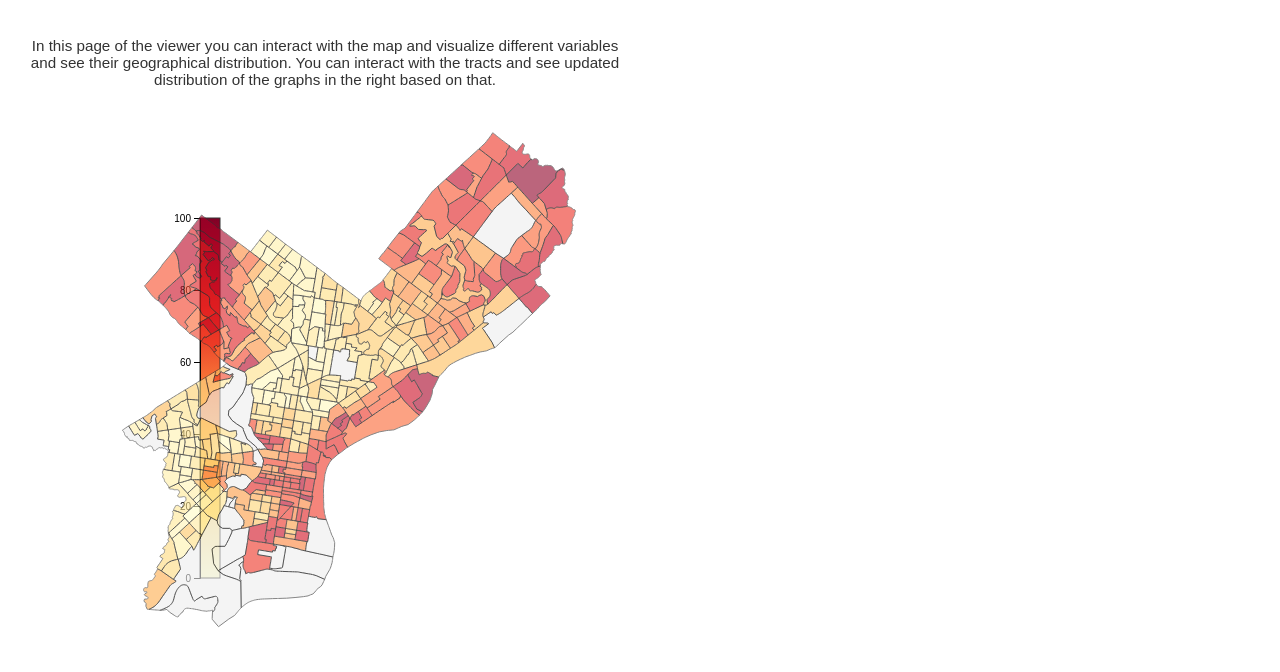
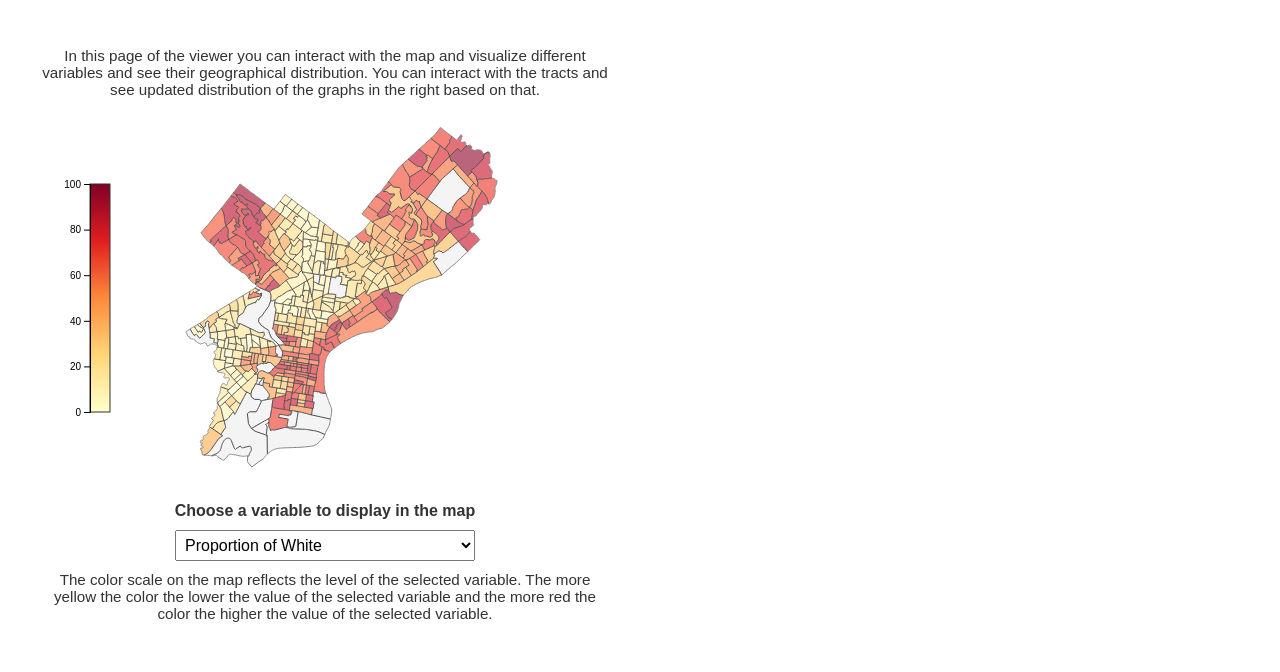
Before and after one commit to fabiancpl/d3-dashboard, a plain HTML site: page www/index.html in a window 1280 px wide. Shown: the part 128-800 px from the top of the page. Drawn offline with nearby package versions, Linux system fonts and the light colour scheme.

Commit message:
Adjusting styles

```diff
--- a/www/script.js
+++ b/www/script.js
@@ -1,5 +1,3 @@
-// script.js
-
 document.addEventListener('DOMContentLoaded', () => {
   const propertyMapping = {
     'Prop_white': 'Proportion of White',
@@ -59,14 +57,14 @@ document.addEventListener('DOMContentLoaded', () => {
   const width = svg.node().clientWidth;
   const height = svg.node().clientHeight;
   const projection = d3.geoMercator()
-    .center([-75.1352, 39.9926])
-    .scale(80000)
+    .center([-75.1352, 40.0020])
+    .scale(55000)
     .translate([width / 2, height / 2]);
   const path = d3.geoPath().projection(projection);
 
   const legendWidth = 20;
   const legendHeight = height * 0.6;
-  let legendX = 170;
+  let legendX = 50;
   const legendY = (height - legendHeight) / 2;
   const defs = svg.append('defs');
   const gradient = defs.append('linearGradient')
--- a/www/styles.css
+++ b/www/styles.css
@@ -12,7 +12,7 @@ main { flex: 1; width: 100%; padding: 20px; }
 
 /* Two-column layout for Tab 1 */
 #tab1 { display: flex; flex-wrap: wrap; gap: 20px; }
-#tab1 .column { flex: 1; min-width: 250px; padding: 10px; }
+#tab1 .column { flex: 1; min-width: 250px; padding: 20px; }
 
 /* Map instructions */
 .map-instruction-top,
@@ -29,23 +29,23 @@ main { flex: 1; width: 100%; padding: 20px; }
   display: block;
   text-align: center;
   font-weight: bold;
-  margin-top: 20px;
-  margin-bottom: 5px;
+  margin-top: 10px;
+  margin-bottom: 10px;
   font-size: 1rem;
   color: #333;
 }
 .combo-box {
   display: block;
-  margin: 0 auto 20px;
+  margin: 0 auto 10px;
   padding: 5px;
   font-size: 1rem;
   max-width: 300px;
 }
 
 /* SVG map container */
-#map { width: 100%; height: 600px; }
+#map { width: 100%; height: 380px; }
 
-footer { background-color: #f4f4f4; text-align: center; padding: 10px; width: 100%; }
+footer { background-color: #f4f4f4; text-align: center; padding: 8px; width: 100%; }
 
 /* Hide map instructions and controls on inactive tabs */
 .tab-content:not(.active) .map-instruction-top,
```
